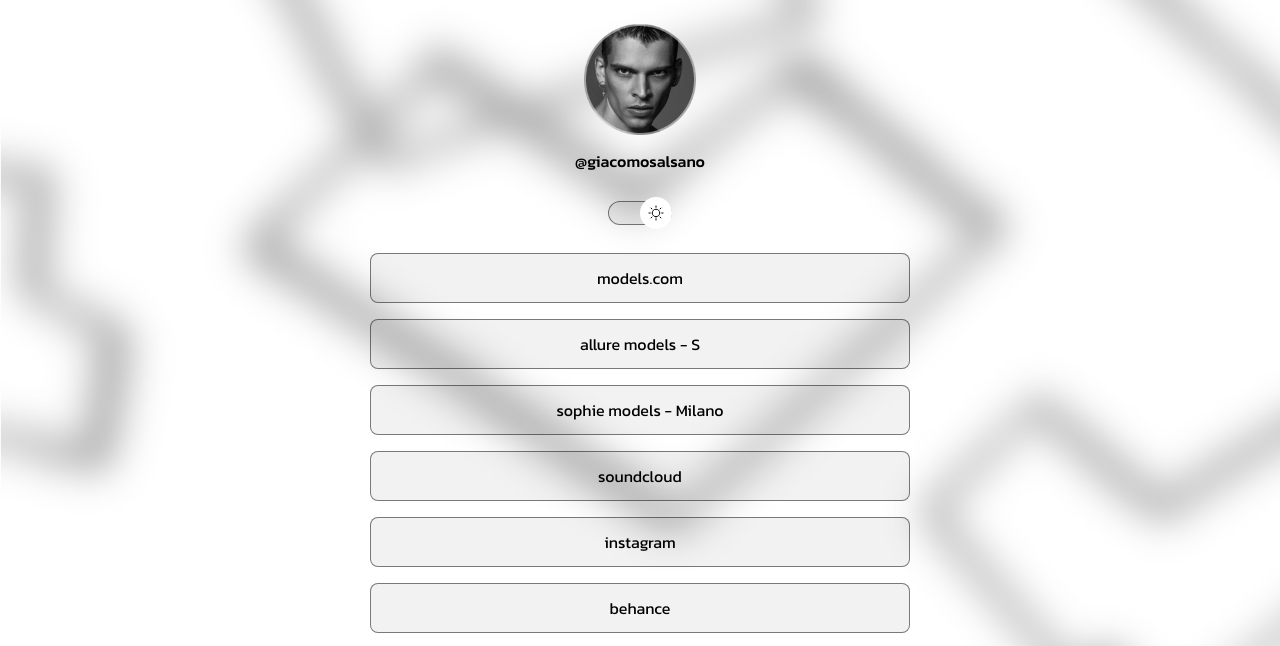
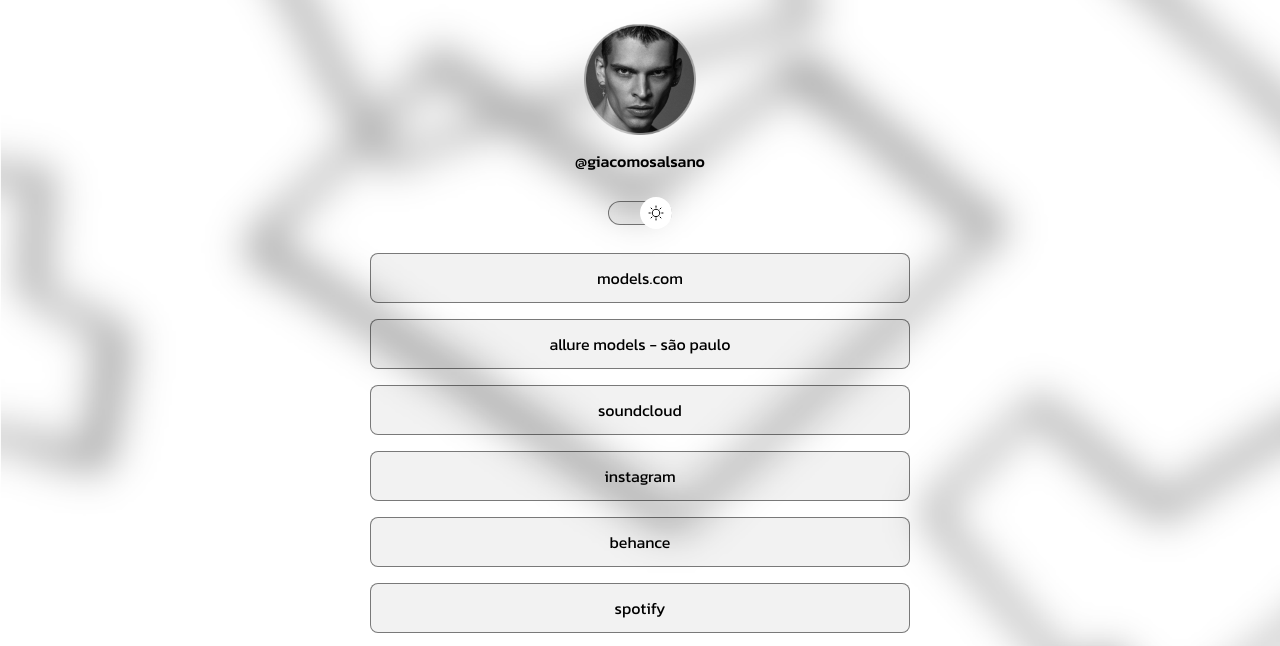
Before and after one commit to giacomosalsano/linktree, a plain HTML site: page index.html in a window 1280 px wide. Shown: the top 646 px of the page. Drawn offline with nearby package versions, Linux system fonts and the light colour scheme.

Commit message:
Update index.html
re-organized links

```diff
--- a/index.html
+++ b/index.html
@@ -37,12 +37,9 @@
             </li>
 
             <li id="li_allure">
-                <a href="https://emodel.pro/Home/Portifolio/2b0493e7-265c-45cc-ba06-a36a377757af" target="_blank">allure models - S</a>
+                <a href="https://emodel.pro/Home/Portifolio/2b0493e7-265c-45cc-ba06-a36a377757af" target="_blank">allure models - são paulo</a>
             </li>
 
-            <li id="li_sophieModels">
-                <a href="https://www.sophiemodels.com/men-board/718-giacomo-s" target="_blank">sophie models - Milano</a>
-            </li>
 
             <li id="li_soundcloud">
                 <a href="https://soundcloud.com/gs_r" target="_blank">soundcloud</a>
```
